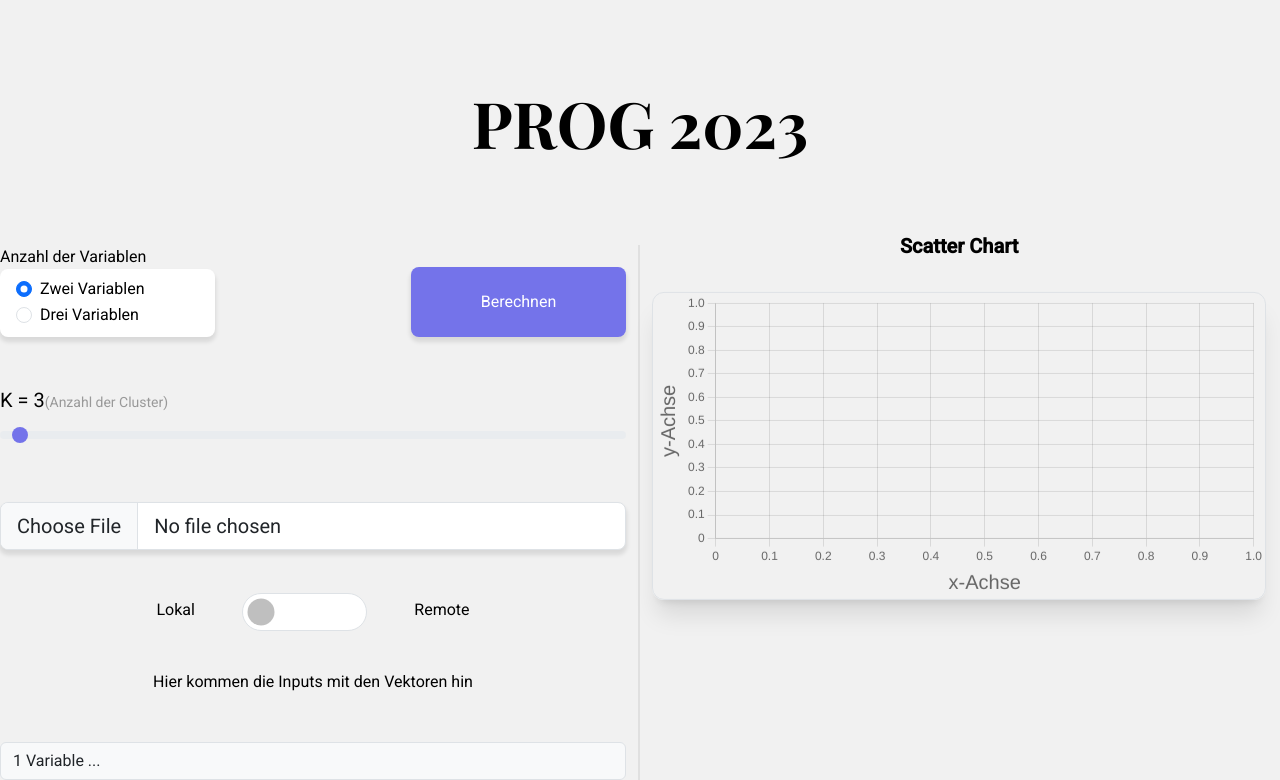
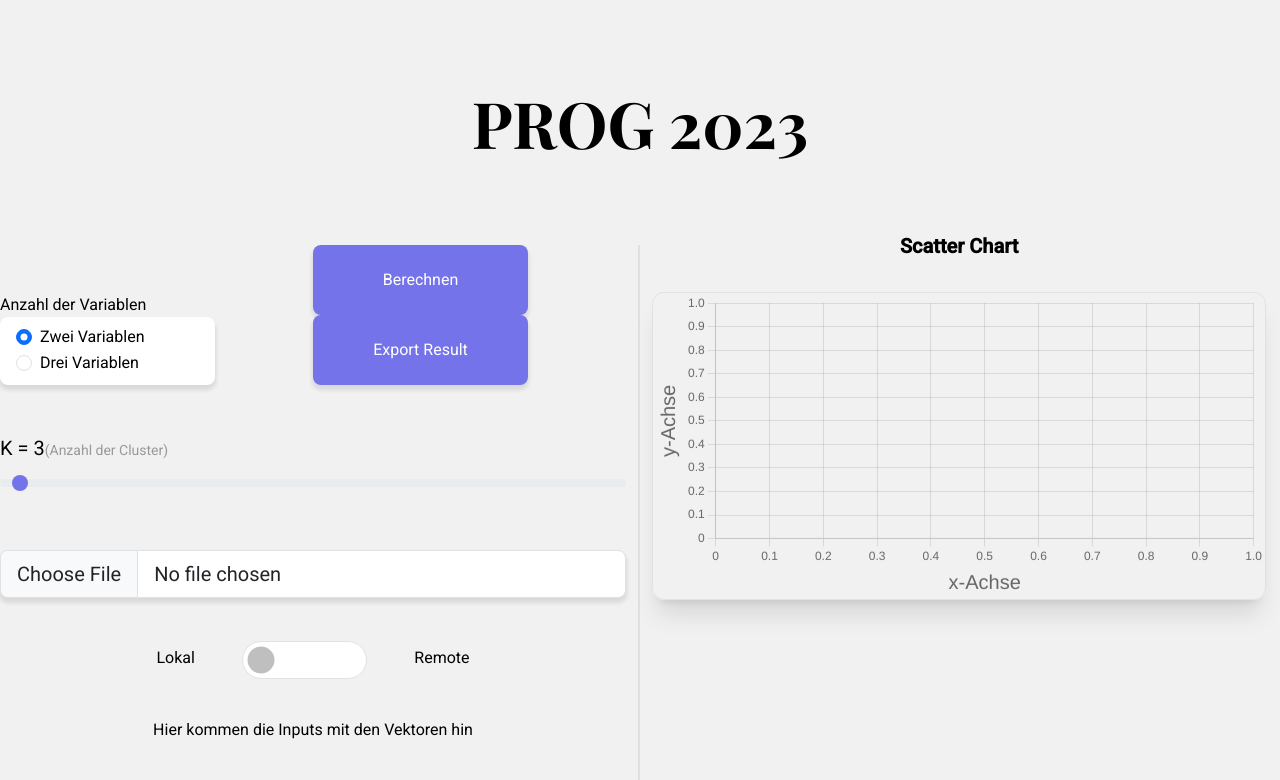
Before and after one commit to felixkru/PP2023, a Next.js app in the folder pp-2023/: page / in a window 1280 px wide. Shown: the top 780 px of the page. Built offline with nearby package versions, Linux system fonts and the light colour scheme; a web font is replaced by a local one.

Commit message:
feat: calculate button exportiert jetzt die richtigen Daten an den exportButton

```diff
--- a/pp-2023/src/app/kmeans/calculateButton.js
+++ b/pp-2023/src/app/kmeans/calculateButton.js
@@ -6,11 +6,15 @@ import {apiPostRequest, handleApiCommunication, runWithTimeout, validateLengthOf
 import ScatterChart from './scatter-chart';
 import {returnExcel, calculateExcel} from '../utils/excelfilereader';
 import {APIError} from '../utils/userErrors';
+import {ExportExcelFile} from "../kmeans/exportButton";
+import { useState } from 'react';
+
 
 export function HandleCalculateButtonClick(localRemoteButton) {
 
     const {numberOfClusters} = UseInputKPoints();
     const {inputDataArray} = HandleDynamicGeneratedInputFields();
+    const [resultExport, setResultExport] = useState([]);
 
     const noDataMessage = "Bitte geben Sie entweder manuell Ihre Datenpunkte ein" +
         " oder eine XLSX- CSV-Datei!"
@@ -21,6 +25,7 @@ export function HandleCalculateButtonClick(localRemoteButton) {
     Die Funktion handleClick steuert als Controller die Anwendungslogik, welche Daten verwendet werden und wo diese verarbeitet werden.
      */
     const handleClick = async () => {
+
         /*
         Initialisierung von Variablen für den Programmverlauf.
          */
@@ -29,6 +34,8 @@ export function HandleCalculateButtonClick(localRemoteButton) {
         const localCalculation = !localRemoteButton;
         const dataArrayForWorking = inputDataArray;
         chartDeletion = 1; //gibt an, dass das alte Chart von der ScatterChart funktion gelöscht werden muss
+        console.log(!localRemoteButton);
+        console.log(localCalculation);
 
         if (inputDataSrc === "file") {
             /*
@@ -74,6 +81,7 @@ export function HandleCalculateButtonClick(localRemoteButton) {
                     const timeout = 30000;
                     const result = await runWithTimeout(kMeansAlgorithm(inputData, kPoints), timeout);
                     ScatterChart(kPoints, chartDeletion, result);
+                    setResultExport(result);
                     console.log(result);
                     // TODO response verarbeiten
                 } catch (err) {
@@ -113,6 +121,7 @@ export function HandleCalculateButtonClick(localRemoteButton) {
                     if (resultPost.TaskID) {
                         const kMeansResult = await handleApiCommunication(resultPost);
                         console.log(kMeansResult)
+
                         // TODO response verarbeiten
                     }
                     /*
@@ -153,13 +162,15 @@ export function HandleCalculateButtonClick(localRemoteButton) {
     return {
         handleClick,
         validateKPoints,
+        resultExport
     };
 }
 
 export function CalculateButton({localRemoteButton, setLocalRemoteButton}) {
-    const {handleClick} = HandleCalculateButtonClick(localRemoteButton, setLocalRemoteButton);
+    const {handleClick, resultExport} = HandleCalculateButtonClick(localRemoteButton, setLocalRemoteButton);
 
     return (
+        <div>
         <button
             type="button"
             className='compute-btn button'
@@ -167,5 +178,8 @@ export function CalculateButton({localRemoteButton, setLocalRemoteButton}) {
         >
             Berechnen
         </button>
+
+        <ExportExcelFile result = { resultExport }/>
+        </div>
     );
 }
```
